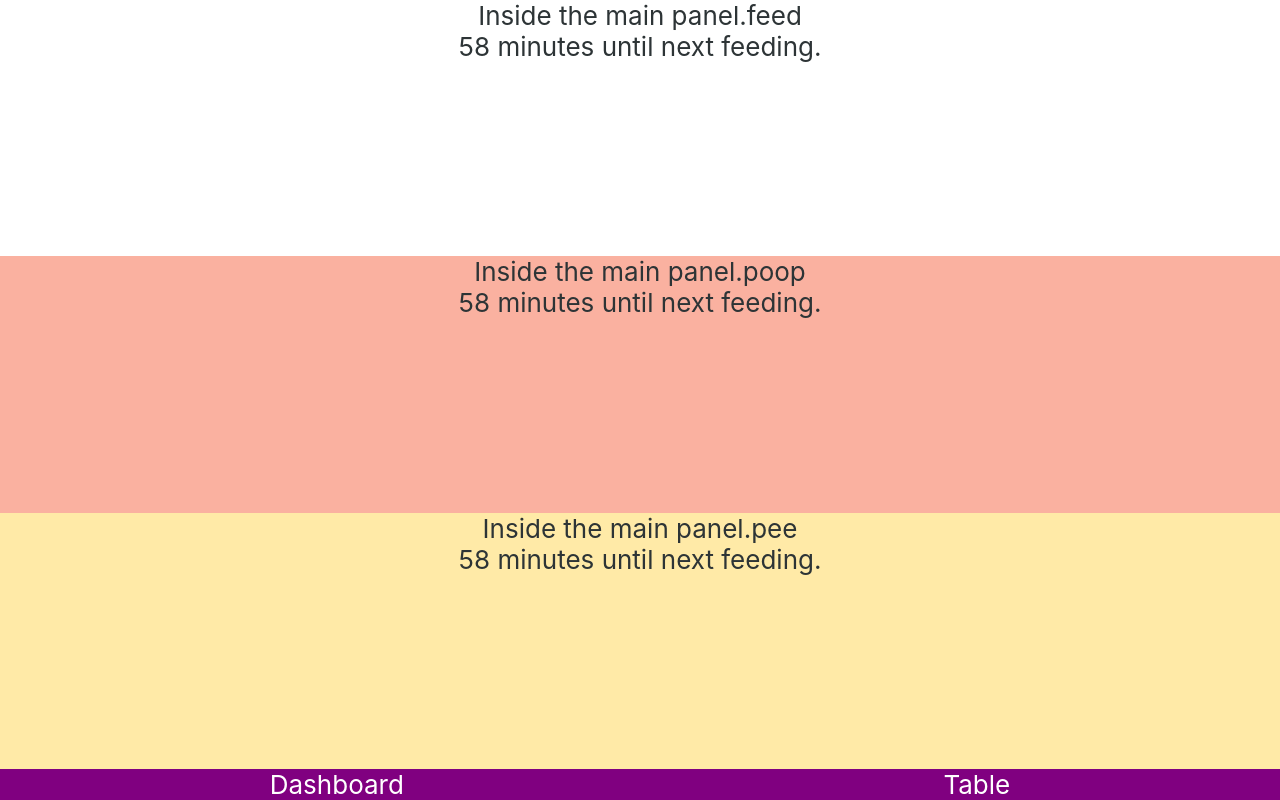
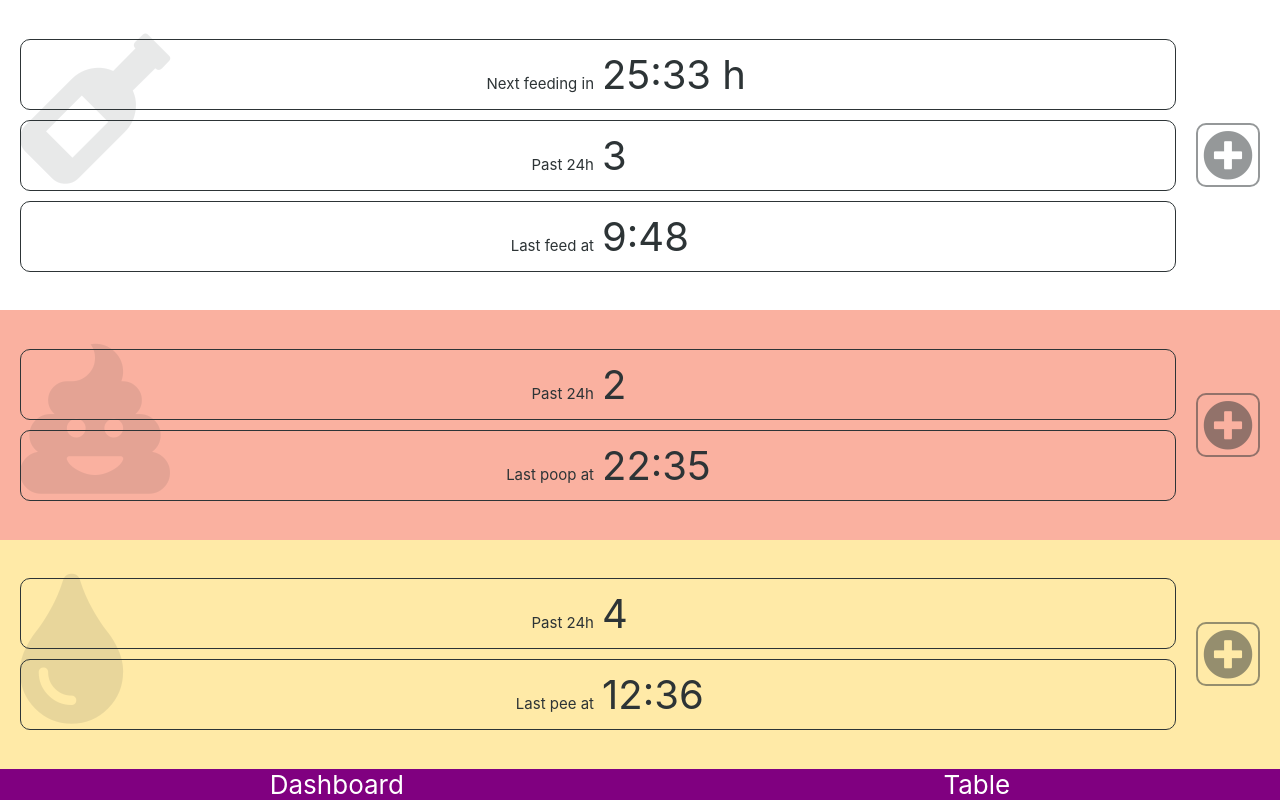
Before and after one commit to olivetreee/baby-tracker, a React (Create React App) app in the folder baby-tracker-client/: page / in a window 1280 px wide. Built offline with nearby package versions, Linux system fonts and the light colour scheme.

Commit message:
Better MainPanel

```diff
--- a/baby-tracker-client/src/MainPanel/MainPanel.css
+++ b/baby-tracker-client/src/MainPanel/MainPanel.css
@@ -1,7 +1,11 @@
 .main-panel {
+	display: flex;
+	justify-content: space-evenly;
+	align-items: center;
 	width: 100%;
 	flex-grow: 1;
 	flex-basis: auto;
+	position: relative;
 }
 
 .main-panel.feeding {
@@ -15,3 +19,27 @@
 .main-panel.pee {
 	background-color: #ffeaa7;
 }
+
+.main-panel .background-icon {
+	position: absolute;
+	font-size: 150px;
+	opacity: 0.1;
+	color: #2d3436;
+	top: 20px;
+	left: 20px;
+}
+
+.main-panel .info {
+	flex-grow: 1;
+	margin: 0 20px;
+}
+
+.main-panel .log-button {
+	font-size: 50px;
+	opacity: 0.5;
+	border: solid 2px;
+	line-height: 0;
+	border-radius: 10px;
+	padding: 5px;
+	margin-right: 20px;
+}
--- a/baby-tracker-client/src/MainPanel/MainPanel.jsx
+++ b/baby-tracker-client/src/MainPanel/MainPanel.jsx
@@ -1,5 +1,14 @@
 import React from 'react';
 import cs from 'classnames';
+import { sortBy } from 'lodash/fp';
+
+import {
+	hoursToMs,
+	printHoursAndMinutesFromDiff,
+	printHoursAndMinutesFromDate,
+	categories
+} from '../utils';
+import PanelCard from '../PanelCard/PanelCard';
 
 import './MainPanel.css';
 
@@ -71,59 +80,100 @@ class MainPanel extends React.Component {
 	constructor() {
 		super();
 		this.state = {
-			data: {}
+			items: []
 		};
 		this.renderNextTime = this.renderNextTime.bind(this);
+		this.renderPast24h = this.renderPast24h.bind(this);
+		this.renderLastTime = this.renderLastTime.bind(this);
+		this.renderIcon = this.renderIcon.bind(this);
 	}
 
 	componentDidMount() {
+		const fromTimestamp = Date.now() - hoursToMs(24);
 		// fetch(
-		// 	`URL.GOES.HERE?category=${this.props.category}`
+		// 	`URL=${this.props.category}&fromTimestamp=${fromTimestamp}`
 		// ).then(async res => {
 		// 	try {
 		// 		const data = await res.json();
-		// 		console.log(res);
-		// 		console.log(data);
+		// 		const sortedData = sortBy('timestamp', data.items);
+		// 		this.setState({ items: sortedData });
 		// 	} catch (err) {
 		// 		throw(err);
 		// 	}
-		// }).catch(err => console.log('@@@err', err));
-		const mockData = {
-			"statusCode": 200,
-			"item": {
-				"category": "feed",
-				"latest": "true",
-				"timestamp": 1551701678568
-			}
-		}
-		this.setState({ data: mockData });
+		// }).catch(err => console.log('Error fetching data:', err));
+		const sortedData = sortBy('timestamp', mockData[this.props.category].items);
+		this.setState({ items: sortedData });
 	}
 
-	renderNextTime() {
-		const { data } = this.state;
-		if (!data.item) {
-			return;
+	renderIcon() {
+		const categoryIconMap = {
+			[categories.feed]: 'wine-bottle',
+			[categories.poop]: 'poo',
+			[categories.pee]: 'tint'
 		}
-		const timestamp = data.item.timestamp;
-		const nextFeeding = timestamp + 3 * 60 * 60 * 1000;
-		const timeDiff = nextFeeding - new Date().getTime();
+		const { category } = this.props;
 		return (
-			<div>
-				{ new Date(timeDiff).getMinutes() } minutes until next feeding.
+			<div className="background-icon">
+				<i className={`fas fa-${categoryIconMap[category]}`}></i>
 			</div>
 		)
 	}
 
+	renderNextTime() {
+		const { category } = this.props;
+		const { items } = this.state;
+		if (category !== categories.feed || !items || !items.length) {
+			return;
+		}
+		const timestamp = items[items.length - 1].timestamp;
+		const nextFeeding = timestamp + hoursToMs(3);
+		const timeDiffInMins = Math.ceil((nextFeeding - Date.now())/60000);
+		return (
+			<PanelCard
+				title="Next feeding in"
+				body={ printHoursAndMinutesFromDiff(timeDiffInMins) } />
+		);
+	}
+
+	renderPast24h() {
+		const { items } = this.state;
+		if (!items) {
+			return;
+		}
+		return (
+			<PanelCard
+				title="Past 24h"
+				body={ items.length } />
+		);
+	}
+
+	renderLastTime() {
+		const { items } = this.state;
+		const { category } = this.props;
+		if (!items || !items.length) {
+			return;
+		}
+		const timestamp = items[items.length - 1].timestamp;
+		return (
+			<PanelCard
+				title={ `Last ${category} at` }
+				body={ printHoursAndMinutesFromDate(timestamp) } />
+		);
+	}
+
 	render() {
-		const item = this.state.data.item;
+		const { category } = this.props;
 		return (
-			<div className={ cs('main-panel', this.props.category)}>
-				Inside the main panel.
-				{ this.props.category }
-				{
-					item && item.category === 'feed' &&
-					this.renderNextTime()
-				}
+			<div className={ cs('main-panel', category)}>
+				<div className="info">
+					{ this.renderIcon() }
+					{ this.renderNextTime() }
+					{ this.renderPast24h() }
+					{ this.renderLastTime() }
+				</div>
+				<div className="log-button">
+					<i className="fas fa-plus-circle"></i>
+				</div>
 			</div>
 		)
 	}
```
